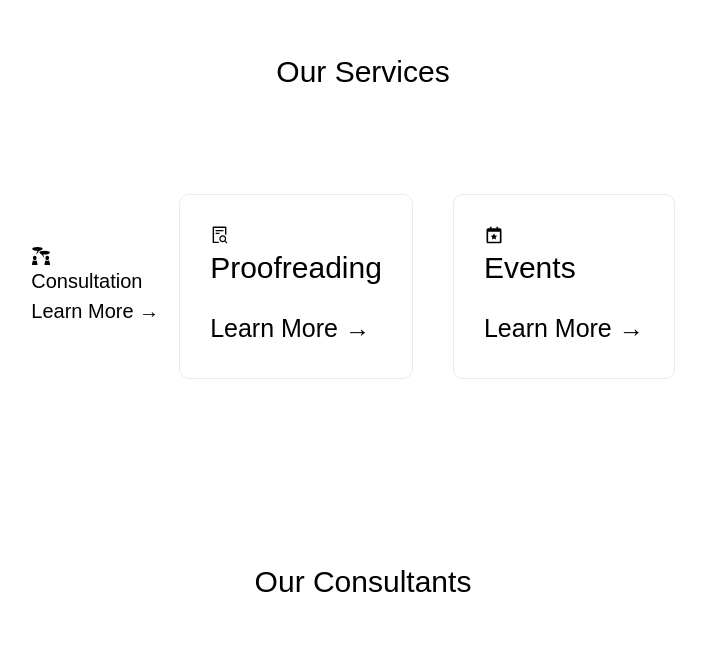
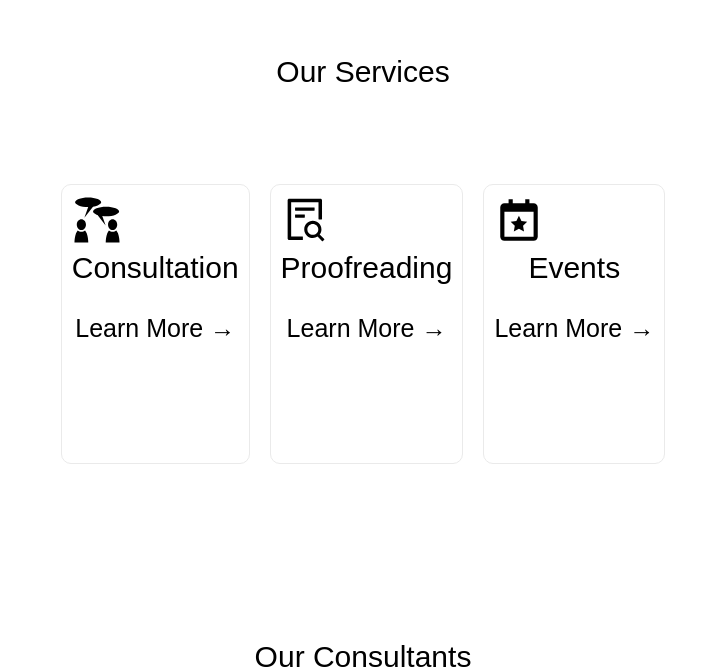
Before and after one commit to Pathway-plus/Pathway-Plus, a Next.js app: page / in a window 1280 px wide. Shown: the part 738-1409 px from the top of the page, without its empty margins (277-983 px from the left). Built offline with nearby package versions, Linux system fonts and the light colour scheme.

Commit message:
increase size of icons

```diff
--- a/src/pages/index.tsx
+++ b/src/pages/index.tsx
@@ -43,9 +43,10 @@ const Home: NextPage = () => {
 
 
 
-				<div className={styles.grid}>
-					<a href="/consulting">
-					<GiDiscussion />
+				<div className={styles.services}>
+
+					<a href="/consulting" className={styles.card}>
+					<GiDiscussion className={styles.icon1}></GiDiscussion>
 						<h2>Consultation </h2>
 						<p>Learn More &rarr;</p>
 					</a>
@@ -53,7 +54,7 @@ const Home: NextPage = () => {
 
 
 					<a href="https://nextjs.org/learn" className={styles.card}>
-						<AiOutlineFileSearch />
+						<AiOutlineFileSearch className={styles.icon2}/>
 						<h2>Proofreading </h2>
 						<p> Learn More &rarr;</p>
 					</a>
@@ -61,7 +62,7 @@ const Home: NextPage = () => {
 					<a
 						href="https://github.com/vercel/next.js/tree/canary/examples"
 						className={styles.card}>
-						<BiCalendarStar />
+						<BiCalendarStar className={styles.icon3}/>
 						<h2>Events </h2>
 						<p>Learn More &rarr;</p>
 					</a>
--- a/src/styles/Home.module.css
+++ b/src/styles/Home.module.css
@@ -79,16 +79,23 @@
 
 .grid {
   display: flex;
-  align-items: center;
-  justify-content: center;
   flex-wrap: wrap;
   max-width: 800px;
 }
 
+.services {
+  display: flex;
+  height: 300px;
+  flex-wrap: wrap;
+  max-width: 800px;
+}
+
+
 .card {
-  margin: 1rem;
-  padding: 1.5rem;
-  text-align: left;
+  margin: 0.5rem;
+  padding: 0.5rem;
+  width:max-content;
+  text-align: center;
   color: inherit;
   text-decoration: none;
   border: 1px solid #eaeaea;
@@ -121,3 +128,8 @@
     flex-direction: column;
   }
 }
+
+.icon1, .icon2, .icon3{
+  font-size: 50px;
+  position: center;
+}
```
